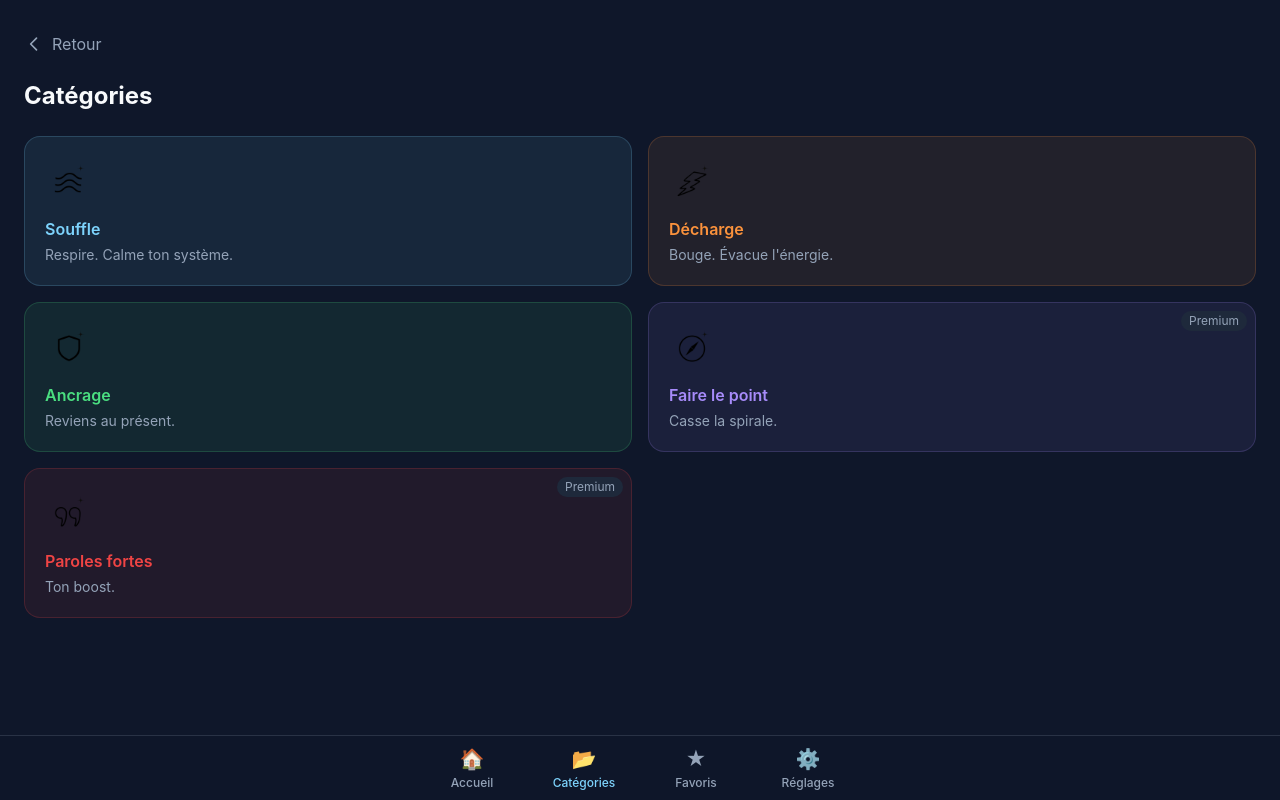
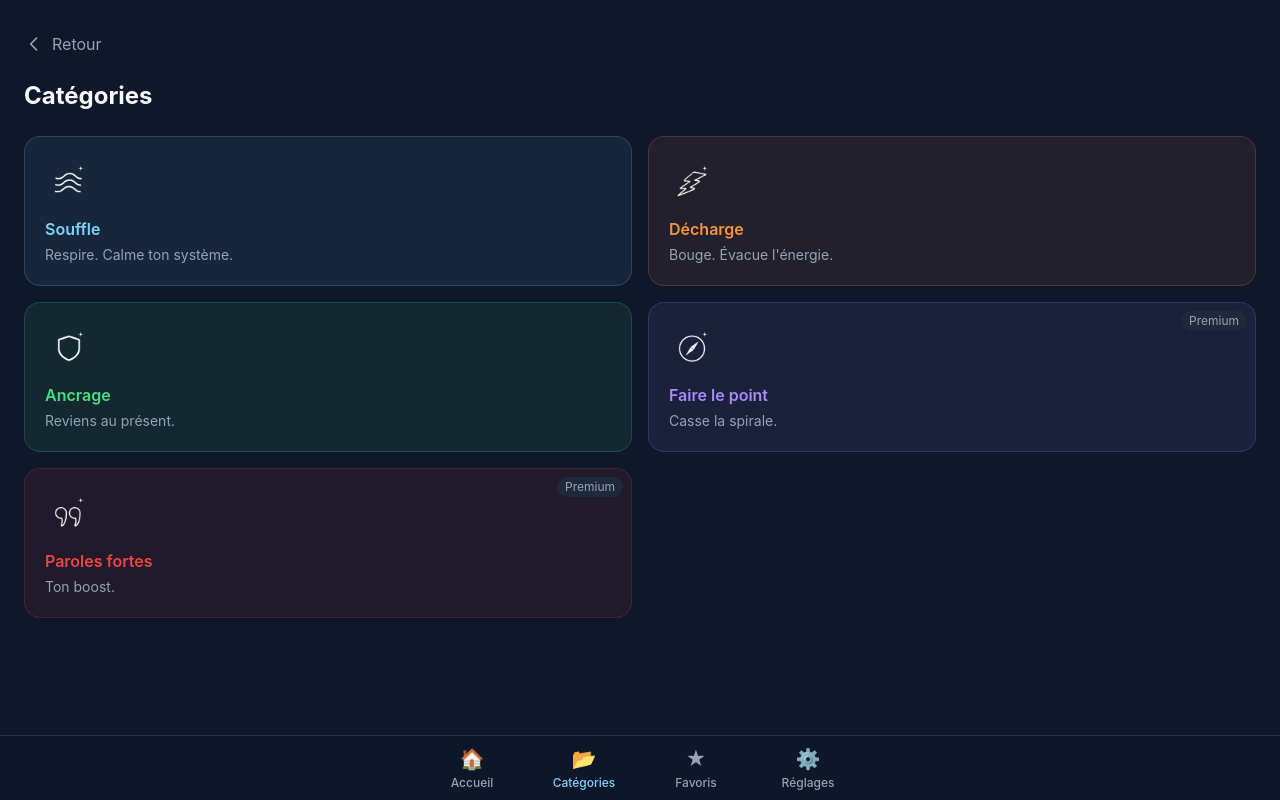
Before and after one commit to NOVAADO/APPLICATION, a Next.js app: page /categories in a window 1280 px wide. Built offline with nearby package versions, Linux system fonts and the light colour scheme.

Commit message:
Fix: pictos blancs sur page catégories pour meilleur contraste

```diff
--- a/src/app/categories/page.tsx
+++ b/src/app/categories/page.tsx
@@ -63,7 +63,7 @@
               </span>
             )}
 
-            {/* Picto SVG catégorie */}
+            {/* Picto catégorie - blanc pour contraste sur fond coloré */}
             <div
               className="w-12 h-12 mb-3 flex items-center justify-center"
               aria-hidden="true"
@@ -73,7 +73,7 @@
                 alt=""
                 width={48}
                 height={48}
-                className="w-full h-full object-contain"
+                className="w-full h-full object-contain brightness-0 invert"
                 aria-hidden="true"
               />
             </div>
```
